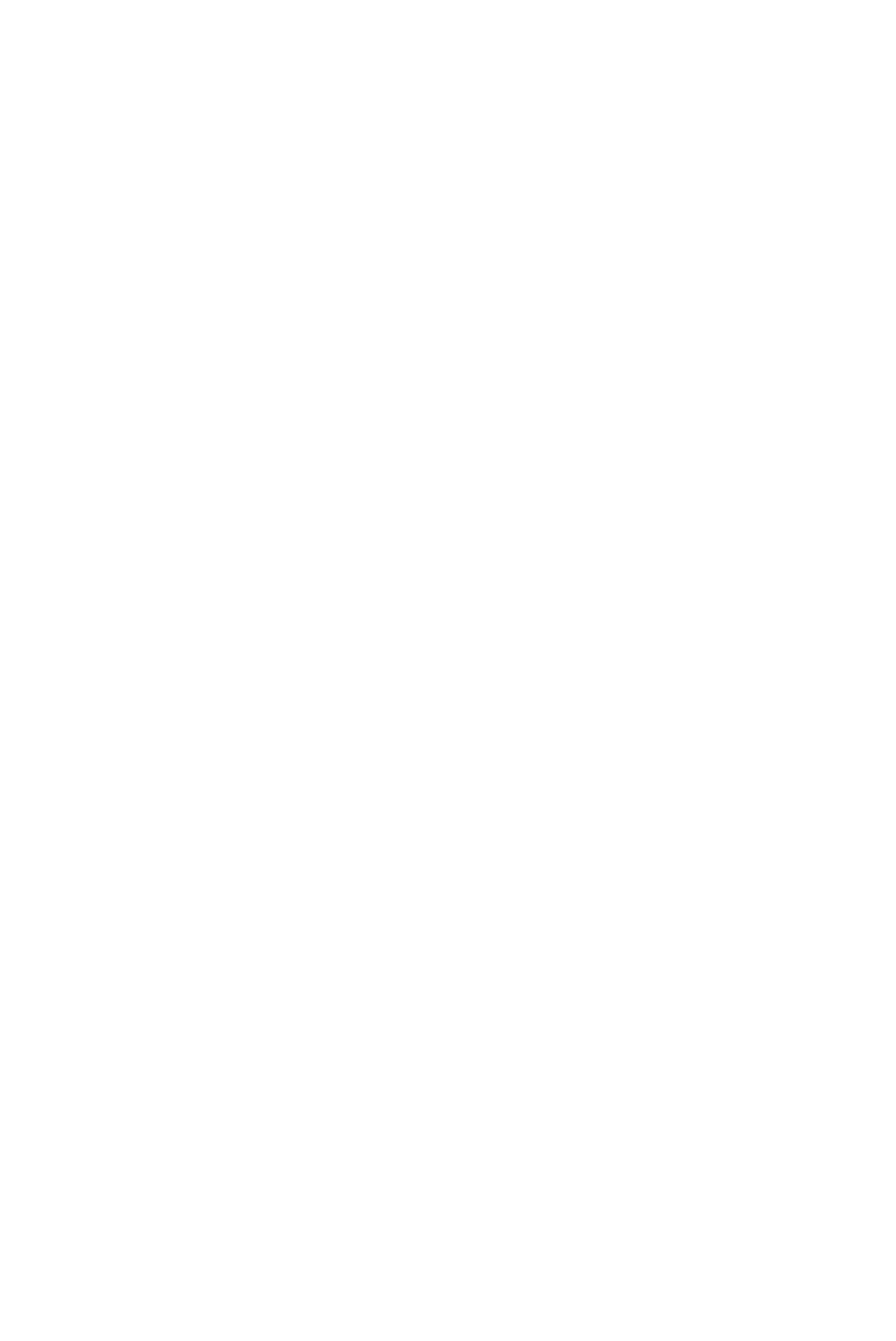
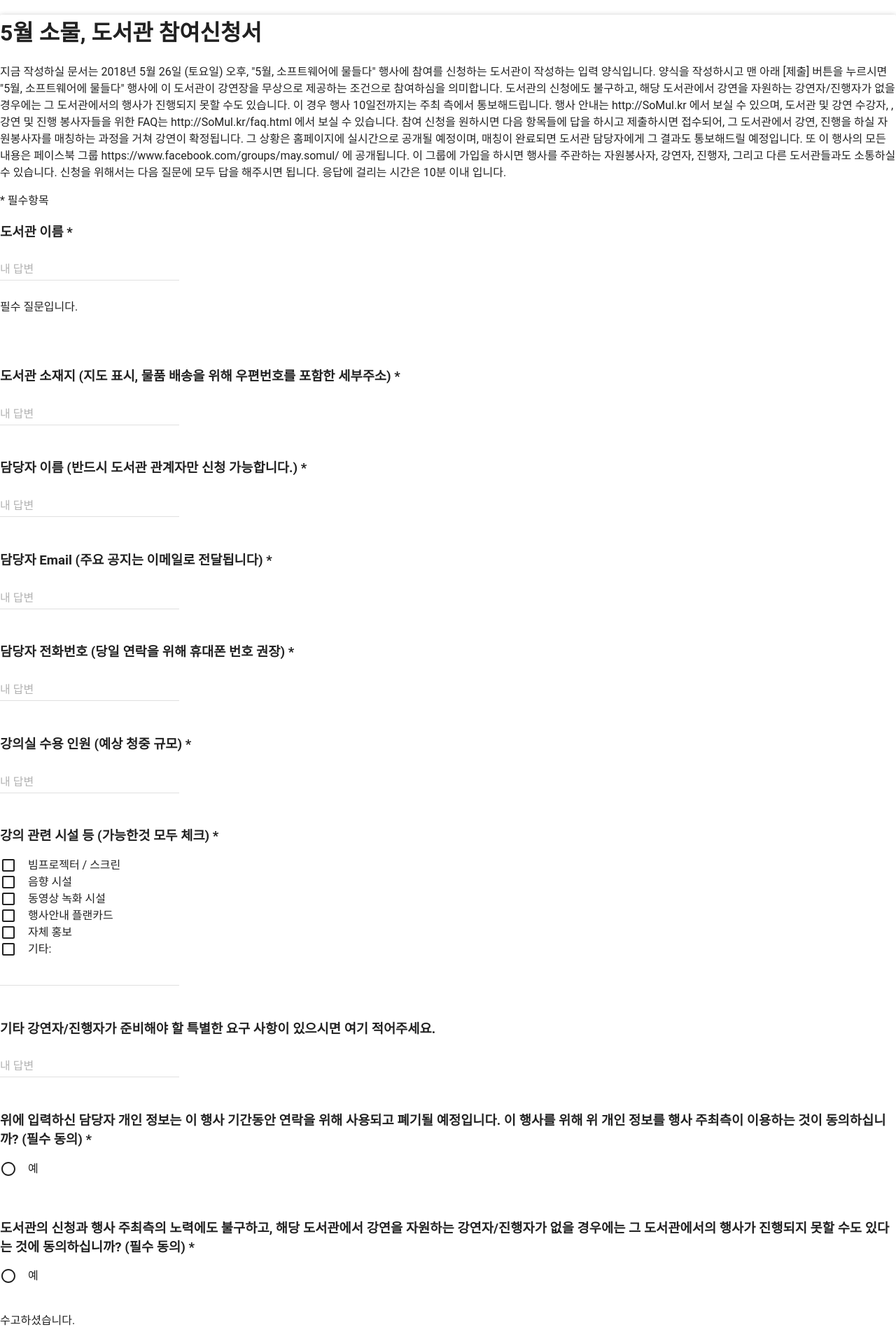
Before and after one commit to somul-project/somul-apply-library-react, a React (Create React App) app: page / in a window 1280 px wide. Shown: the top 1917 px of the page at 70% size. Before the commit the page ends 800 px from the top, so only its background shows below. Built offline with nearby package versions, Linux system fonts and the light colour scheme.

Commit message:
Use Paper, TextField, Checkbox, RadioButton, Flatbutton #3

```diff
--- a/src/components/Form.js
+++ b/src/components/Form.js
@@ -1,7 +1,99 @@
 import React from 'react';
+import {Checkbox, FlatButton, Paper, RadioButton, RadioButtonGroup, TextField} from "material-ui";
+
 
 const Form = () => (
-    <div />
+    <Paper zDepth={2}>
+        <h1>5월 소물, 도서관 참여신청서</h1>
+        <p>
+            지금 작성하실 문서는  2018년 5월 26일 (토요일) 오후, "5월, 소프트웨어에 물들다"  행사에 참여를 신청하는 도서관이 작성하는 입력 양식입니다. 양식을 작성하시고 맨 아래 [제출] 버튼을 누르시면  "5월, 소프트웨어에 물들다"  행사에 이 도서관이 강연장을 무상으로 제공하는 조건으로 참여하심을 의미합니다. 도서관의 신청에도 불구하고, 해당 도서관에서 강연을 자원하는 강연자/진행자가 없을 경우에는 그 도서관에서의 행사가 진행되지 못할 수도 있습니다. 이 경우 행사 10일전까지는 주최 측에서 통보해드립니다.
+            행사 안내는 http://SoMul.kr  에서 보실 수 있으며, 도서관 및 강연 수강자, , 강연 및 진행 봉사자들을 위한 FAQ는 http://SoMul.kr/faq.html 에서 보실 수 있습니다.
+            참여 신청을 원하시면 다음 항목들에 답을 하시고 제출하시면 접수되어, 그 도서관에서 강연, 진행을 하실 자원봉사자를 매칭하는 과정을 거쳐 강연이 확정됩니다. 그 상황은 홈페이지에 실시간으로 공개될 예정이며, 매칭이 완료되면 도서관 담당자에게 그 결과도 통보해드릴 예정입니다. 또 이 행사의 모든 내용은 페이스북 그룹 https://www.facebook.com/groups/may.somul/ 에 공개됩니다. 이 그룹에 가입을 하시면 행사를 주관하는 자원봉사자, 강연자, 진행자, 그리고 다른 도서관들과도 소통하실 수 있습니다.
+            신청을 위해서는 다음 질문에 모두 답을 해주시면 됩니다. 응답에 걸리는 시간은 10분 이내 입니다.
+        </p>
+
+        <p>* 필수항목</p>
+
+        <div>
+            <h3>도서관 이름 *</h3>
+            <TextField hintText="내 답변"/>
+            <p>필수 질문입니다.</p>
+            <br />
+            <br />
+        </div>
+
+        <h3>도서관 소재지 (지도 표시, 물품 배송을 위해 우편번호를 포함한 세부주소) *</h3>
+        <TextField hintText="내 답변"/>
+        <br />
+        <br />
+
+        <h3>담당자 이름 (반드시 도서관 관계자만 신청 가능합니다.) *</h3>
+        <TextField hintText="내 답변"/>
+        <br />
+        <br />
+
+        <h3>담당자 Email (주요 공지는 이메일로 전달됩니다) *</h3>
+        <TextField hintText="내 답변"/>
+        <br />
+        <br />
+
+        <h3>담당자 전화번호 (당일 연락을 위해 휴대폰 번호 권장) *</h3>
+        <TextField hintText="내 답변"/>
+        <br />
+        <br />
+
+        <h3>강의실 수용 인원 (예상 청중 규모) *</h3>
+        <TextField hintText="내 답변"/>
+        <br />
+        <br />
+
+        <h3>강의 관련 시설 등 (가능한것 모두 체크) *</h3>
+        <Checkbox label="빔프로젝터 / 스크린"/>
+        <Checkbox label="음향 시설"/>
+        <Checkbox label="동영상 녹화 시설"/>
+        <Checkbox label="행사안내 플랜카드"/>
+        <Checkbox label="자체 홍보"/>
+        <Checkbox label="기타:"/><TextField />
+        <br />
+        <br />
+
+        <h3>기타 강연자/진행자가 준비해야 할 특별한 요구 사항이 있으시면 여기 적어주세요.</h3>
+        <TextField hintText="내 답변"/>
+        <br />
+        <br />
+
+        <h3>위에 입력하신 담당자 개인 정보는 이 행사 기간동안 연락을 위해 사용되고 폐기될 예정입니다. 이 행사를 위해 위 개인 정보를 행사 주최측이 이용하는 것이 동의하십니까? (필수 동의) *</h3>
+        <RadioButtonGroup name="agreeGroup">
+            <RadioButton
+                value="agree"
+                label="예"
+            />
+        </RadioButtonGroup>
+        <br />
+        <br />
+
+        <h3>도서관의 신청과 행사 주최측의 노력에도 불구하고, 해당 도서관에서 강연을 자원하는 강연자/진행자가 없을 경우에는 그 도서관에서의 행사가 진행되지 못할 수도 있다는 것에 동의하십니까? (필수 동의) *</h3>
+        <RadioButtonGroup name="agreeGroup">
+            <RadioButton
+                value="agree"
+                label="예"
+            />
+        </RadioButtonGroup>
+        <br />
+        <br />
+
+        수고하셨습니다.
+
+        <p>
+            이 신청이 접수되면 강연 봉사자, 진행 봉사자들이 자신이 가고 싶은 도서관을 선정하게 되며, 주최 측에서도 모든 도서관에서 강연이 성공적으로 이루어질 수 있도록 최선의 노력을 다할 예정입니다. 그 결과는  "5월, 소프트웨어에 물들다" 홈페이지  http://SoMul.kr 를 통해 알 수 있으며, 강연이 확정되면, 또는 강연이 최종적으로 진행되지 못하게 되면 위 담당자에게 별도로 연락을 드릴 예정입니다.
+        </p>
+
+        <FlatButton label="제출" />
+        <p>
+            이 설문지를 통해 비밀번호를 제출하지 마세요.
+        </p>
+
+    </Paper>
 );
 
 export default Form;
```
